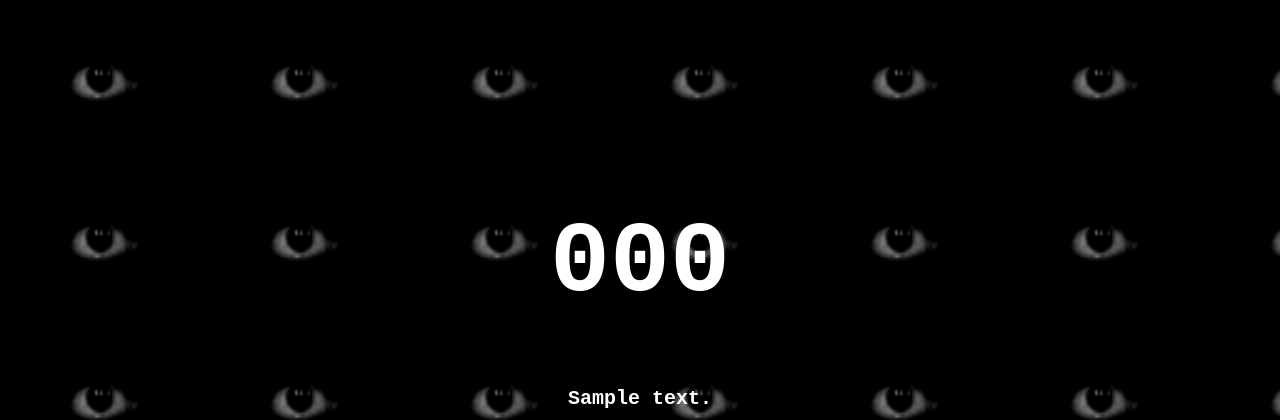
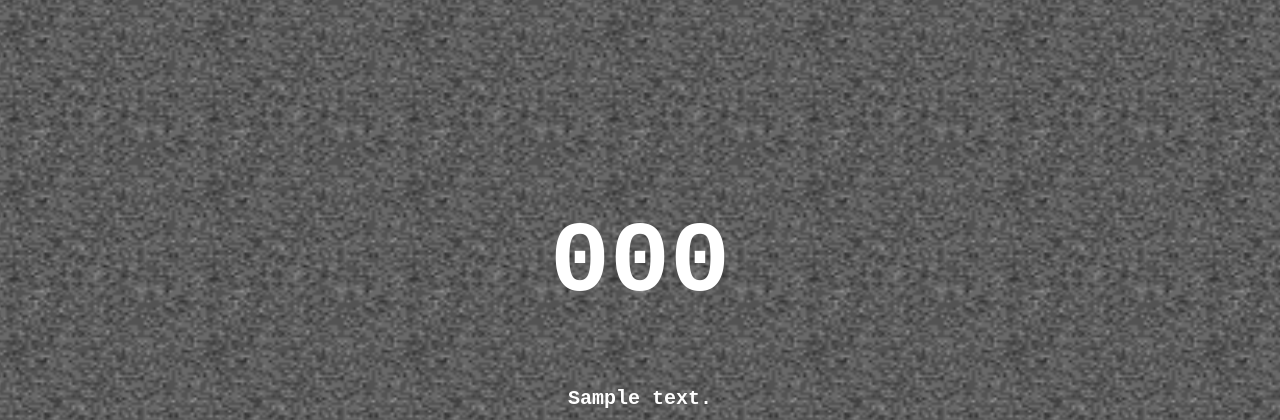
Before and after one commit to miraikumiko/underground, a Python web app: template templates/error.html in a window 1280 px wide. Shown: the top 420 px of the page. Run offline with Jinja, Linux system fonts and the light colour scheme; the template is opened without the code that fills it: most values are stand-ins (such as "Sample title", 1, 10 or a date in 2020).

Commit message:
Replaced eye.gif by noise.gif

```diff
--- a/templates/error.html
+++ b/templates/error.html
@@ -9,7 +9,7 @@
     body {
         color: white;
         background-color: black;
-        background-image: url('/static/img/eye.gif');
+        background-image: url('/static/img/noise.gif');
         background-size: 200px 160px;
         text-align: center;
     }
```
Also changed, not shown: static/img/eye.gif (deleted), static/img/noise.gif (added).
